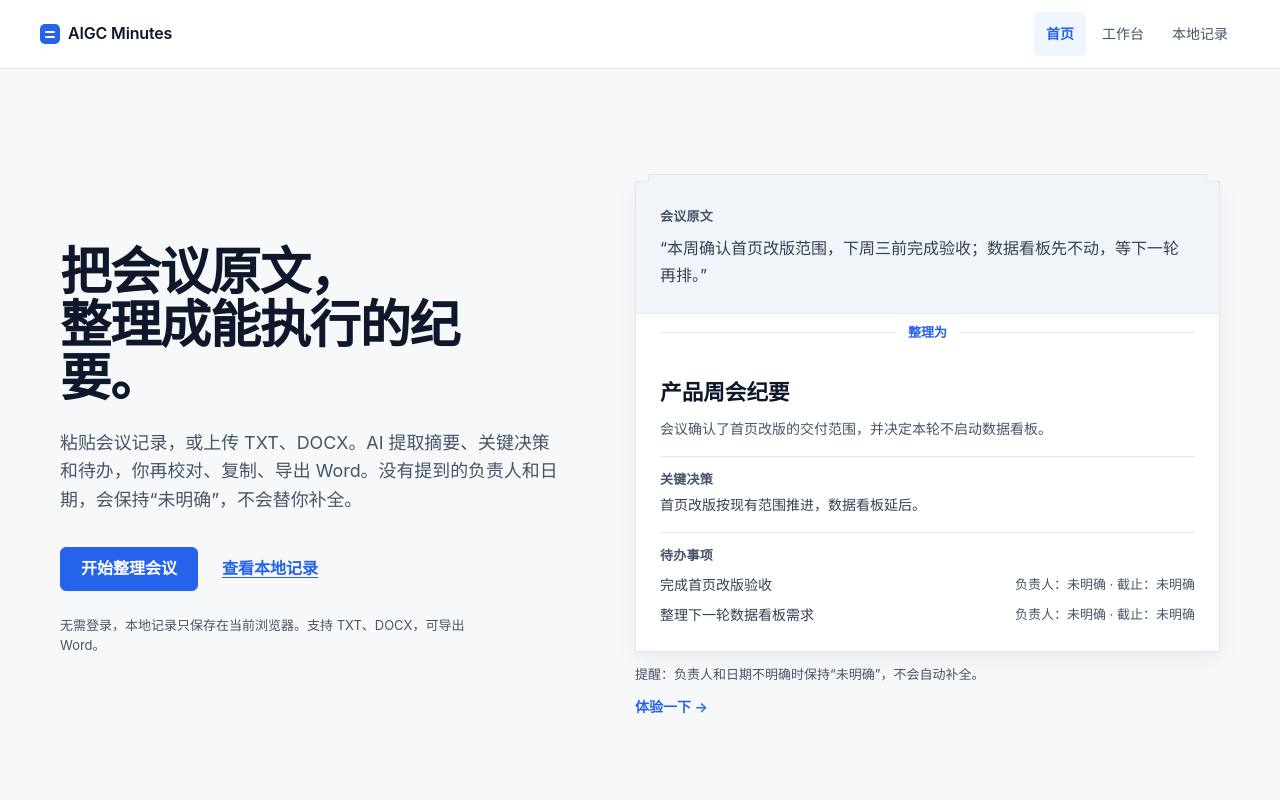
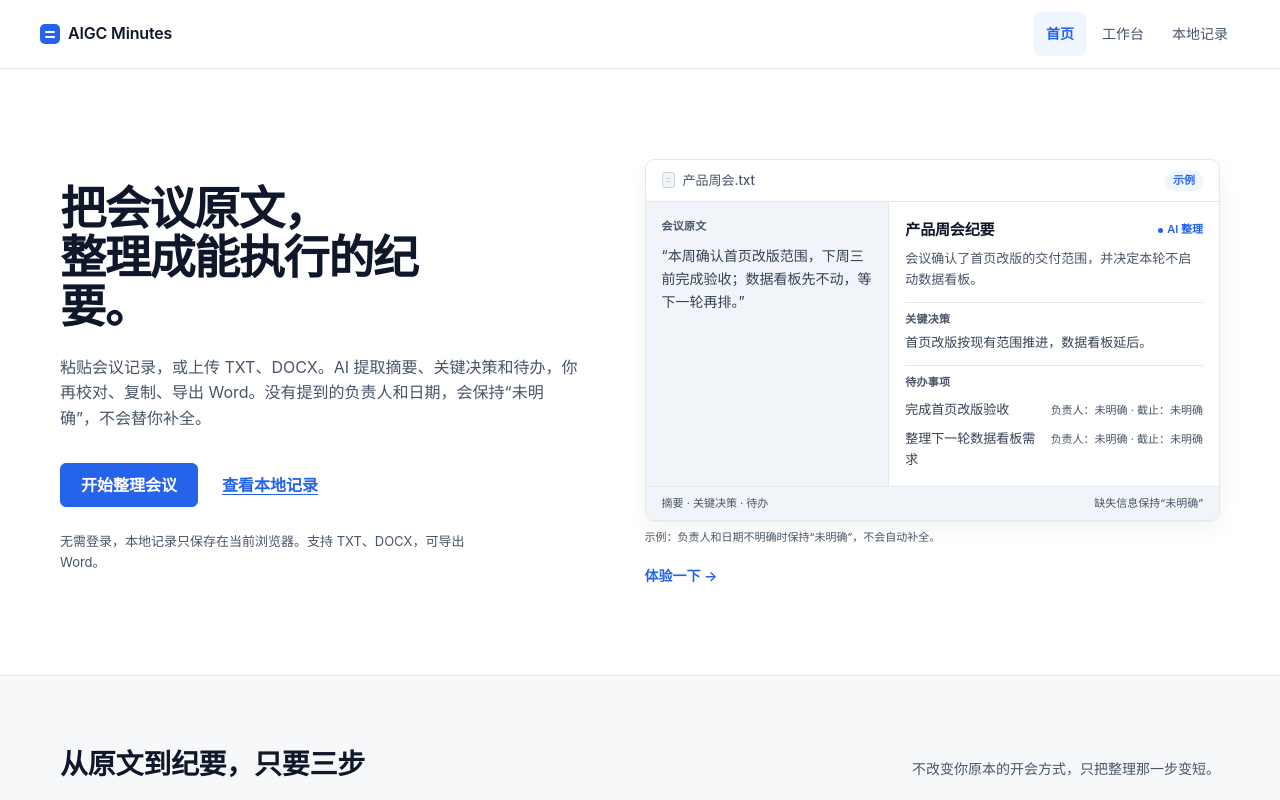
Before and after one commit to ACheng-06/AIGC-Minutes, a Vue app in the folder web/: page / in a window 1280 px wide. Shown: the top 800 px of the page. Built offline with nearby package versions, Linux system fonts and the light colour scheme; no server answers.

Commit message:
feat: 重设计首页与纪要预览

```diff
--- a/web/src/components/MinutesPreview.vue
+++ b/web/src/components/MinutesPreview.vue
@@ -1,20 +1,30 @@
 <template>
   <figure class="minutes-preview">
-    <div class="preview-stack">
-      <div class="preview-sheet">
-        <div class="preview-source">
+    <div class="preview-window">
+      <div class="preview-toolbar">
+        <div class="preview-file">
+          <span class="preview-file-icon" aria-hidden="true"></span>
+          <span>产品周会.txt</span>
+        </div>
+        <span class="preview-chip">示例</span>
+      </div>
+
+      <div class="preview-body">
+        <section class="preview-pane preview-source" aria-label="会议原文示例">
           <p class="preview-label">会议原文</p>
           <p class="preview-quote">
             “本周确认首页改版范围，下周三前完成验收；数据看板先不动，等下一轮再排。”
           </p>
-        </div>
+        </section>
 
-        <div class="preview-rule">
-          <span>整理为</span>
-        </div>
-
-        <div class="preview-result">
-          <p class="preview-doc-title">产品周会纪要</p>
+        <section class="preview-pane preview-result" aria-label="整理后的纪要示例">
+          <div class="preview-result-head">
+            <p class="preview-doc-title">产品周会纪要</p>
+            <span class="preview-status">
+              <span class="preview-status-dot" aria-hidden="true"></span>
+              AI 整理
+            </span>
+          </div>
           <p class="preview-summary">
             会议确认了首页改版的交付范围，并决定本轮不启动数据看板。
           </p>
@@ -28,20 +38,25 @@
             <p class="preview-label">待办事项</p>
             <ul class="preview-todos">
               <li>
-                <span>完成首页改版验收</span>
+                <span class="preview-todo-task">完成首页改版验收</span>
                 <span class="preview-meta">负责人：未明确 · 截止：未明确</span>
               </li>
               <li>
-                <span>整理下一轮数据看板需求</span>
+                <span class="preview-todo-task">整理下一轮数据看板需求</span>
                 <span class="preview-meta">负责人：未明确 · 截止：未明确</span>
               </li>
             </ul>
           </div>
-        </div>
+        </section>
+      </div>
+
+      <div class="preview-footer">
+        <span>摘要 · 关键决策 · 待办</span>
+        <span>缺失信息保持“未明确”</span>
       </div>
     </div>
 
-    <figcaption>提醒：负责人和日期不明确时保持“未明确”，不会自动补全。</figcaption>
+    <figcaption>示例：负责人和日期不明确时保持“未明确”，不会自动补全。</figcaption>
   </figure>
 </template>
 
@@ -50,38 +65,93 @@
   margin: 0;
 }
 
-.preview-stack {
-  position: relative;
+.preview-window {
+  overflow: hidden;
+  border: 1px solid var(--color-border);
+  border-radius: var(--radius-md);
+  background: var(--color-surface);
+  box-shadow: var(--shadow-sm);
+  transition:
+    border-color var(--duration-base) var(--ease-out),
+    box-shadow var(--duration-base) var(--ease-out);
 }
 
-.preview-sheet {
-  position: relative;
-  border: 1px solid var(--color-border);
+.preview-toolbar {
+  display: flex;
+  align-items: center;
+  justify-content: space-between;
+  gap: var(--space-3);
+  padding: 10px var(--space-4);
+  border-bottom: 1px solid var(--color-border);
   background: var(--color-surface);
-  box-shadow: var(--shadow-sheet);
 }
 
-.preview-sheet::before {
+.preview-file {
+  display: flex;
+  align-items: center;
+  gap: var(--space-2);
+  color: var(--color-fg-muted);
+  font-size: var(--font-size-caption);
+  font-weight: 500;
+}
+
+.preview-file-icon {
+  position: relative;
+  display: block;
+  width: 13px;
+  height: 16px;
+  flex: 0 0 13px;
+  border: 1px solid var(--color-border-strong);
+  border-radius: 3px;
+  background: var(--color-surface-subtle);
+}
+
+.preview-file-icon::before,
+.preview-file-icon::after {
   position: absolute;
-  top: -8px;
-  right: 12px;
-  left: 12px;
-  height: 8px;
-  border: 1px solid var(--color-border);
-  border-bottom: 0;
-  background: var(--color-surface-subtle);
+  left: 3px;
+  width: 5px;
+  height: 1px;
+  background: var(--color-border-strong);
   content: '';
 }
 
+.preview-file-icon::before {
+  top: 5px;
+}
+
+.preview-file-icon::after {
+  top: 8px;
+}
+
+.preview-chip {
+  flex: 0 0 auto;
+  padding: 2px 8px;
+  border-radius: 999px;
+  background: var(--color-primary-soft);
+  color: var(--color-primary);
+  font-size: 0.6875rem;
+  font-weight: 600;
+}
+
+.preview-body {
+  display: grid;
+  grid-template-columns: minmax(0, 0.85fr) minmax(0, 1.15fr);
+}
+
+.preview-pane {
+  min-width: 0;
+  padding: var(--space-4);
+}
+
 .preview-source {
-  padding: var(--space-5);
-  border-bottom: 1px solid var(--color-border);
+  border-right: 1px solid var(--color-border);
   background: var(--color-surface-subtle);
 }
 
 .preview-label {
   color: var(--color-fg-muted);
-  font-size: var(--font-size-caption);
+  font-size: 0.6875rem;
   font-weight: 600;
   letter-spacing: 0.02em;
 }
@@ -89,60 +159,59 @@
 .preview-quote {
   margin-top: var(--space-2);
   color: var(--color-fg-strong);
-  font-family: var(--font-display);
-  font-size: 1rem;
-  line-height: 1.7;
+  font-size: var(--font-size-small);
+  line-height: 1.65;
 }
 
-.preview-rule {
+.preview-result-head {
   display: flex;
   align-items: center;
-  gap: var(--space-3);
-  padding: 0 var(--space-5);
-  color: var(--color-primary);
-  font-size: var(--font-size-caption);
-  font-weight: 600;
-}
-
-.preview-rule::before,
-.preview-rule::after {
-  flex: 1;
-  height: 1px;
-  background: var(--color-border);
-  content: '';
-}
-
-.preview-rule span {
-  padding-block: var(--space-2);
-}
-
-.preview-result {
-  padding: var(--space-5);
+  justify-content: space-between;
+  gap: var(--space-2);
 }
 
 .preview-doc-title {
   color: var(--color-fg);
-  font-family: var(--font-display);
-  font-size: 1.35rem;
+  font-size: 0.9375rem;
+  font-weight: 600;
+  letter-spacing: -0.01em;
+}
+
+.preview-status {
+  display: inline-flex;
+  flex: 0 0 auto;
+  align-items: center;
+  gap: 4px;
+  color: var(--color-primary);
+  font-size: 0.6875rem;
   font-weight: 600;
 }
 
+.preview-status-dot {
+  width: 5px;
+  height: 5px;
+  border-radius: 50%;
+  background: var(--color-primary);
+}
+
 .preview-summary {
-  margin-top: var(--space-2);
+  margin-top: 6px;
   color: var(--color-fg-muted);
-  font-size: var(--font-size-small);
+  font-size: var(--font-size-caption);
+  line-height: 1.6;
 }
 
 .preview-block {
-  margin-top: var(--space-4);
-  padding-top: var(--space-3);
+  margin-top: var(--space-3);
+  padding-top: var(--space-2);
   border-top: 1px solid var(--color-border);
 }
 
 .preview-block > p:not(.preview-label) {
   margin-top: var(--space-1);
   color: var(--color-fg-strong);
-  font-size: var(--font-size-small);
+  font-size: var(--font-size-caption);
+  line-height: 1.55;
 }
 
 .preview-todos {
@@ -155,33 +224,72 @@
 }
 
 .preview-todos li {
+  display: grid;
+  grid-template-columns: minmax(0, 1fr) auto;
+  gap: 2px var(--space-3);
+  align-items: baseline;
+}
+
+.preview-todo-task {
+  color: var(--color-fg-strong);
+  font-size: var(--font-size-caption);
+}
+
+.preview-meta {
+  color: var(--color-fg-muted);
+  font-size: 0.6875rem;
+  white-space: nowrap;
+}
+
+.preview-footer {
   display: flex;
   flex-wrap: wrap;
   justify-content: space-between;
   gap: var(--space-1) var(--space-3);
-  color: var(--color-fg-strong);
-  font-size: var(--font-size-small);
-}
-
-.preview-meta {
+  padding: 8px var(--space-4);
+  border-top: 1px solid var(--color-border);
+  background: var(--color-surface-subtle);
   color: var(--color-fg-muted);
-  font-size: var(--font-size-caption);
+  font-size: 0.6875rem;
 }
 
 .minutes-preview figcaption {
-  margin-top: var(--space-3);
+  margin-top: var(--space-2);
   color: var(--color-fg-muted);
-  font-size: var(--font-size-caption);
+  font-size: 0.6875rem;
+}
+
+@media (hover: hover) {
+  .preview-window:hover {
+    border-color: var(--color-border-strong);
+    box-shadow: 0 1px 2px rgb(15 23 42 / 4%), 0 12px 32px rgb(15 23 42 / 7%);
+  }
 }
 
 @media (max-width: 640px) {
-  .preview-source,
-  .preview-result {
-    padding: var(--space-4);
+  .preview-body {
+    grid-template-columns: 1fr;
   }
 
-  .preview-rule {
-    padding-inline: var(--space-4);
+  .preview-source {
+    border-right: 0;
+    border-bottom: 1px solid var(--color-border);
+  }
+
+  .preview-pane {
+    padding: var(--space-3);
+  }
+
+  .preview-toolbar {
+    padding: 8px var(--space-3);
+  }
+
+  .preview-todos li {
+    grid-template-columns: 1fr;
+  }
+
+  .preview-meta {
+    white-space: normal;
   }
 }
 </style>
--- a/web/src/styles/tokens.css
+++ b/web/src/styles/tokens.css
@@ -62,7 +62,7 @@
   /* 兼容现有组件里的旧变量名，值已经改为无衬线 */
   --font-display: var(--font-sans);
 
-  --font-size-display: clamp(2.5rem, 4vw, 3.75rem);
+  --font-size-display: clamp(2.5rem, 3.6vw, 3.5rem);
   --font-size-h1: clamp(1.75rem, 2.6vw, 2.5rem);
   --font-size-h2: 1.5rem;
   --font-size-h3: 1.125rem;
--- a/web/src/views/HomeView.vue
+++ b/web/src/views/HomeView.vue
@@ -105,14 +105,15 @@ import MinutesPreview from '../components/MinutesPreview.vue';
 
 .hero {
   border-bottom: 1px solid var(--color-border);
+  background: var(--color-surface);
 }
 
 .hero-inner {
   display: grid;
-  grid-template-columns: minmax(0, 0.92fr) minmax(0, 1.08fr);
-  gap: clamp(32px, 6vw, 80px);
+  grid-template-columns: minmax(0, 0.95fr) minmax(0, 1.05fr);
+  gap: clamp(32px, 5vw, 64px);
   align-items: center;
-  padding-block: clamp(56px, 9vw, 112px) clamp(56px, 8vw, 96px);
+  padding-block: clamp(48px, 7vw, 96px) clamp(48px, 6vw, 80px);
 }
 
 .hero-copy {
@@ -120,18 +121,18 @@ import MinutesPreview from '../components/MinutesPreview.vue';
 }
 
 .hero-title {
-  max-width: 13ch;
+  max-width: 12ch;
   font-size: var(--font-size-display);
   font-weight: 600;
-  line-height: 1.04;
-  letter-spacing: -0.025em;
+  line-height: 1.06;
+  letter-spacing: -0.03em;
 }
 
 .hero-lede {
-  max-width: 54ch;
+  max-width: 52ch;
   margin-top: var(--space-5);
   color: var(--color-fg-muted);
-  font-size: clamp(1rem, 1.4vw, 1.125rem);
+  font-size: clamp(1rem, 1.2vw, 1.0625rem);
 }
 
 .hero-actions {
@@ -154,23 +155,21 @@ import MinutesPreview from '../components/MinutesPreview.vue';
 }
 
 .demo-link {
-  display: inline-block;
-  margin-top: var(--space-3);
+  display: inline-flex;
+  align-items: center;
+  min-height: 44px;
+  margin-top: var(--space-2);
   color: var(--color-primary);
   font-size: var(--font-size-small);
   font-weight: 600;
   text-decoration: none;
-}
-
-.demo-link:hover {
-  color: var(--color-primary-hover);
-  text-decoration: underline;
+  transition: color var(--duration-fast) var(--ease-out);
 }
 
 .steps,
 .outputs,
 .boundary {
-  padding-block: clamp(48px, 7vw, 80px);
+  padding-block: clamp(48px, 6vw, 72px);
 }
 
 .section-heading {
@@ -179,11 +178,11 @@ import MinutesPreview from '../components/MinutesPreview.vue';
   align-items: baseline;
   justify-content: space-between;
   gap: var(--space-2) var(--space-5);
-  margin-bottom: var(--space-6);
+  margin-bottom: var(--space-5);
 }
 
 .section-heading h2 {
-  font-size: clamp(1.5rem, 2.6vw, 2rem);
+  font-size: clamp(1.5rem, 2.2vw, 1.75rem);
 }
 
 .section-heading p {
@@ -203,16 +202,22 @@ import MinutesPreview from '../components/MinutesPreview.vue';
 
 .step-list li {
   padding-top: var(--space-4);
-  border-top: 2px solid var(--color-fg);
+  border-top: 1px solid var(--color-border);
 }
 
 .step-number {
-  display: block;
+  display: inline-flex;
+  align-items: center;
+  justify-content: center;
+  width: 28px;
+  height: 28px;
   margin-bottom: var(--space-3);
+  border-radius: var(--radius-xs);
+  background: var(--color-primary-soft);
   color: var(--color-primary);
-  font-family: var(--font-display);
-  font-size: 1.25rem;
+  font-size: var(--font-size-caption);
   font-weight: 600;
+  line-height: 1;
 }
 
 .step-list h3 {
@@ -226,18 +231,26 @@ import MinutesPreview from '../components/MinutesPreview.vue';
 
 .outputs {
   border-block: 1px solid var(--color-border);
-  background: var(--color-surface-subtle);
+  background: var(--color-surface);
 }
 
 .output-list {
   display: grid;
   grid-template-columns: repeat(3, minmax(0, 1fr));
-  gap: var(--space-6);
 }
 
 .output-list article {
-  padding-top: var(--space-4);
-  border-top: 1px solid var(--color-border);
+  padding: 0 var(--space-5);
+  border-left: 1px solid var(--color-border);
+}
+
+.output-list article:first-child {
+  padding-left: 0;
+  border-left: 0;
+}
+
+.output-list article:last-child {
+  padding-right: 0;
 }
 
 .output-list h3 {
@@ -260,15 +273,26 @@ import MinutesPreview from '../components/MinutesPreview.vue';
   max-width: 62ch;
 }
 
+.boundary h2 {
+  font-size: clamp(1.5rem, 2.2vw, 1.75rem);
+}
+
 .boundary p {
   margin-top: var(--space-3);
   color: var(--color-fg-muted);
 }
 
+@media (hover: hover) {
+  .demo-link:hover {
+    color: var(--color-primary-hover);
+    text-decoration: underline;
+  }
+}
+
 @media (max-width: 900px) {
   .hero-inner {
     grid-template-columns: 1fr;
-    gap: var(--space-8);
+    gap: var(--space-7);
   }
 
   .hero-preview {
@@ -281,6 +305,14 @@ import MinutesPreview from '../components/MinutesPreview.vue';
     gap: var(--space-5);
   }
 
+  .output-list article,
+  .output-list article:first-child,
+  .output-list article:last-child {
+    padding: var(--space-4) 0 0;
+    border-top: 1px solid var(--color-border);
+    border-left: 0;
+  }
+
   .boundary-inner {
     align-items: flex-start;
     flex-direction: column;
@@ -288,13 +320,25 @@ import MinutesPreview from '../components/MinutesPreview.vue';
 }
 
 @media (max-width: 640px) {
+  .hero-inner {
+    padding-block: var(--space-7) var(--space-6);
+  }
+
   .hero-title {
     max-width: none;
   }
 
   .hero-actions {
-    align-items: flex-start;
+    align-items: stretch;
     flex-direction: column;
+  }
+
+  .hero-actions .button {
+    width: 100%;
+  }
+
+  .hero-actions .text-link {
+    justify-content: center;
   }
 }
 </style>
```
